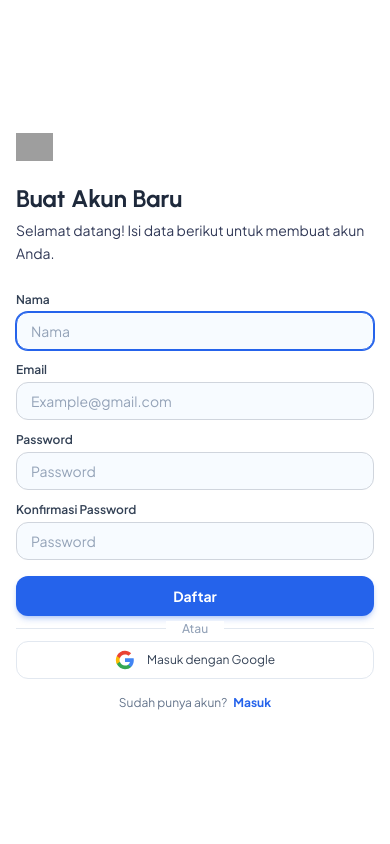
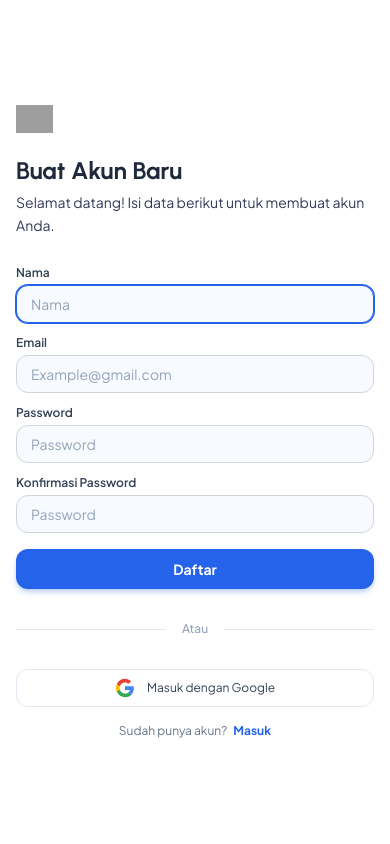
Before and after one commit to MochammadAldiansyah/Project_UKK, a Laravel app: page /register in a window 390 px wide. Run offline with Laravel 12, Linux system fonts and the light colour scheme; style sheets or scripts are compiled from the project's sources; some libraries are stand-ins or nearby versions; grey boxes are pictures that could not be loaded.

Commit message:
style: styling forgot, login, register page

```diff
--- a/resources/views/auth/forgot-password.blade.php
+++ b/resources/views/auth/forgot-password.blade.php
@@ -91,9 +91,9 @@
                     </div>
 
                     {{-- Divider --}}
-                    <div class="relative flex items-center justify-center my-2 sm:my-3">
-                        <div class="border-t border-slate-200 w-full"></div>
-                        <span class="px-4 text-xs text-slate-400 absolute font-medium select-none bg-white">
+                    <div class="relative flex items-center justify-center !mt-8 !mb-8">
+                        <div class="absolute inset-x-0 top-1/2 border-t border-slate-200"></div>
+                        <span class="relative px-4 text-xs text-slate-400 font-medium select-none bg-white">
                             Atau
                         </span>
                     </div>
--- a/resources/views/auth/login.blade.php
+++ b/resources/views/auth/login.blade.php
@@ -128,9 +128,9 @@
                     </div>
 
                     {{-- Divider --}}
-                    <div class="relative flex items-center justify-center my-1">
-                        <div class="border-t border-slate-200 w-full"></div>
-                        <span class="px-4 text-xs text-slate-400 absolute font-medium select-none bg-white">
+                    <div class="relative flex items-center justify-center !mt-8 !mb-8">
+                        <div class="absolute inset-x-0 top-1/2 border-t border-slate-200"></div>
+                        <span class="relative px-4 text-xs text-slate-400 font-medium select-none bg-white">
                             Atau
                         </span>
                     </div>
--- a/resources/views/auth/register.blade.php
+++ b/resources/views/auth/register.blade.php
@@ -165,9 +165,9 @@
                     </div>
 
                     {{-- Divider --}}
-                    <div class="relative flex items-center justify-center my-1">
-                        <div class="border-t border-slate-200 w-full"></div>
-                        <span class="px-4 text-xs text-slate-400 absolute font-medium select-none bg-white">
+                    <div class="relative flex items-center justify-center !mt-8 !mb-8">
+                        <div class="absolute inset-x-0 top-1/2 border-t border-slate-200"></div>
+                        <span class="relative px-4 text-xs text-slate-400 font-medium select-none bg-white">
                             Atau
                         </span>
                     </div>
```
